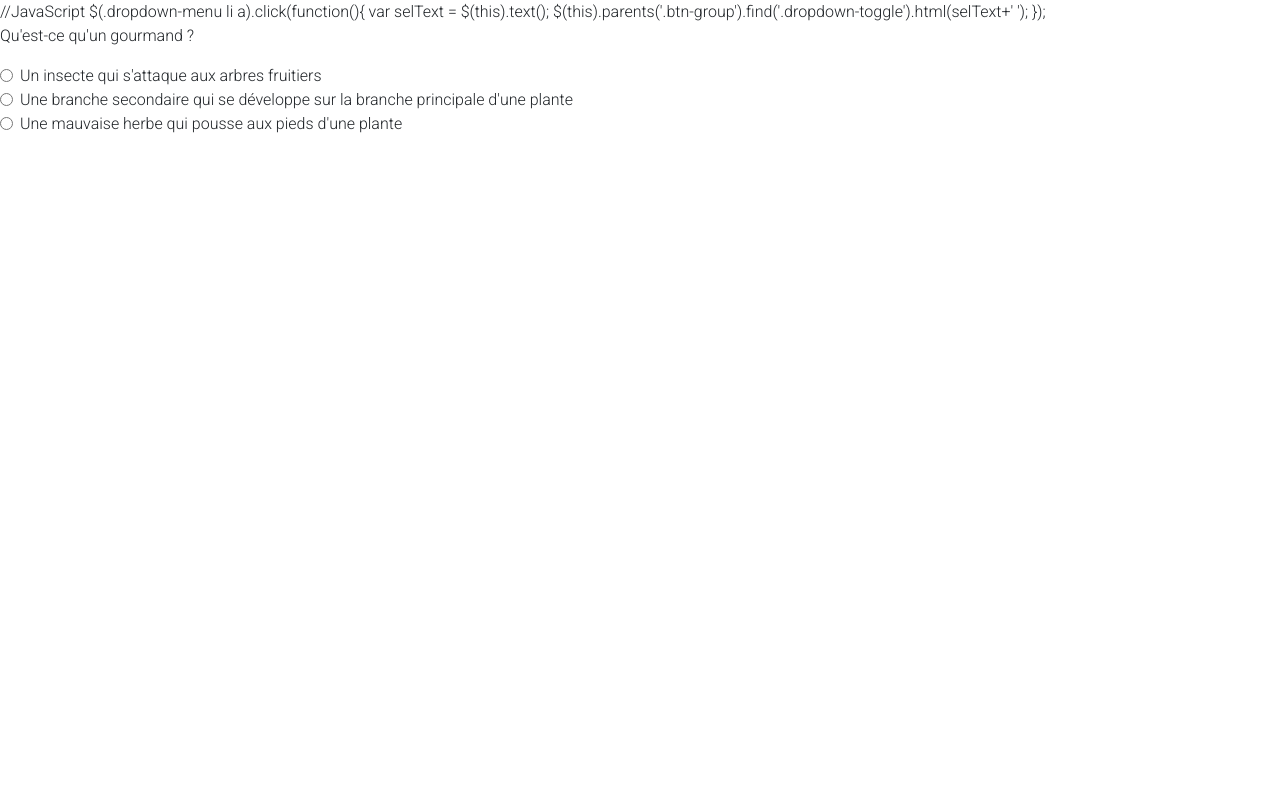
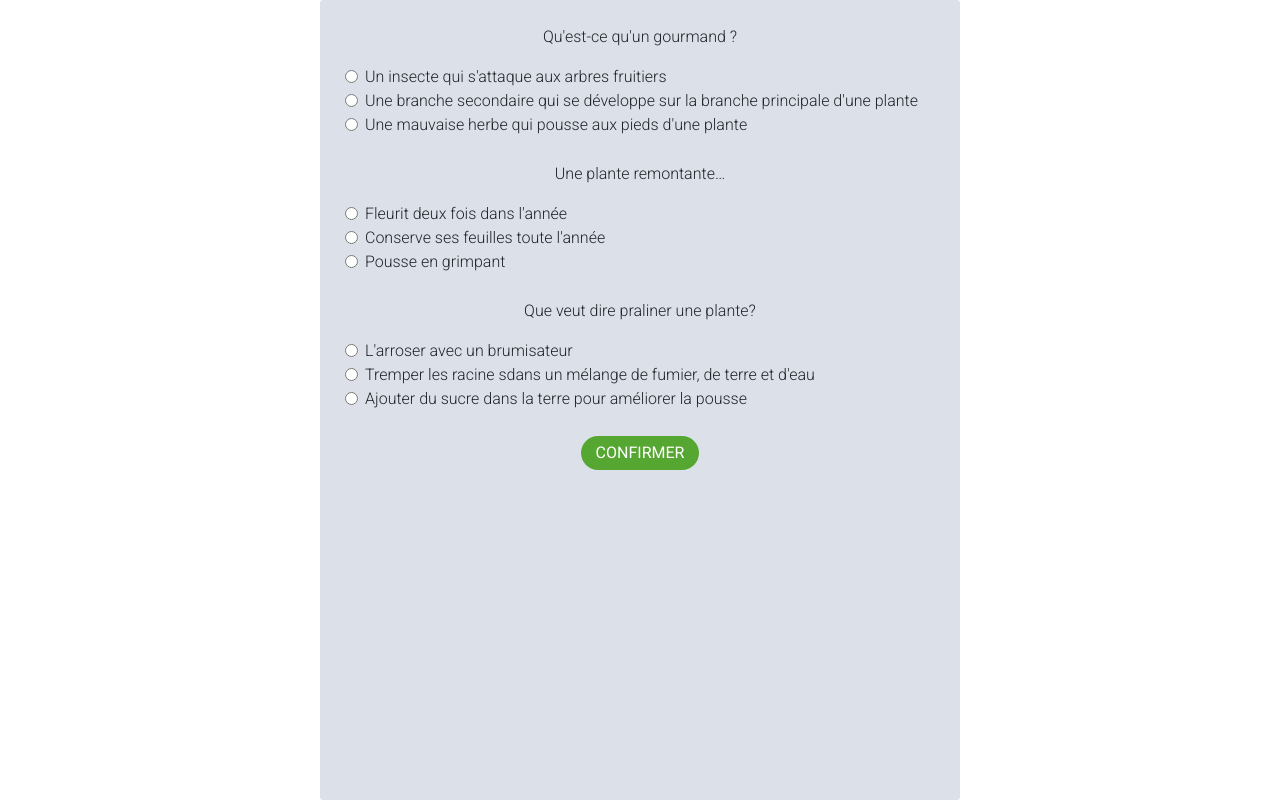
Before and after one commit to julietteustache/ProjetSiteWebPlanteFront, an Angular app: page /quizz-score in a window 1280 px wide. Built offline with nearby package versions, Linux system fonts and the light colour scheme.

Commit message:
page de quizz + modifs bouton

```diff
--- a/src/app/connexion/connexion.component.html
+++ b/src/app/connexion/connexion.component.html
@@ -36,7 +36,7 @@
     </div>
 
     <!-- Bouton valider -->
-    <button type="submit" class="btn btn-primary btn-block">Se connecter</button>
+    <button type="submit" class="button1">Se connecter</button>
 
     <!-- Lien pour s'inscrire -->
   <div class="text-center">
--- a/src/app/quizz-score/quizz-score.component.html
+++ b/src/app/quizz-score/quizz-score.component.html
@@ -1,42 +1,84 @@
 <div id="listequestions">
 
+<!-- ATTENTION : Utilisation des boutons radio -->
+<!-- Les réponses à une même question doivent avoir le même 'name' (on peut mettre un id différent) -->
+
 <!-- QUESTION 1-->
-<div id="question1">
-    <p>Qu'est-ce qu'un gourmand ?</p>
+<div class="question">
+    <p class="titreq">Qu'est-ce qu'un gourmand ?</p>
 
-<!-- Default radio -->
-<div class="form-check">
-    <input
-      class="form-check-input"
-      type="radio"
-      name="flexRadioDefault"
-      id="flexRadioDefault1"
-    />
+  <!-- Réponse 1_1 -->
+  <div class="form-check">
+    <input class="form-check-input" type="radio" id="q1_1" name="q1"/>
     <label class="form-check-label" for="flexRadioDefault1"> Un insecte qui s'attaque aux arbres fruitiers</label>
   </div>
 
-  <!-- Default checked radio -->
+  <!-- Réponse 1_2 -->
   <div class="form-check">
-    <input
-      class="form-check-input"
-      type="radio"
-      name="flexRadioDefault"
-      id="flexRadioDefault2"
-    />
+    <input class="form-check-input" type="radio" id="q1_2" name="q1"/>
     <label class="form-check-label" for="flexRadioDefault2"> Une branche secondaire qui se développe sur la branche principale d'une plante </label>
   </div>
 
-  <!-- Default radio -->
+  <!-- Réponse 1_3 -->
     <div class="form-check">
-    <input
-      class="form-check-input"
-      type="radio"
-      name="flexRadioDefault"
-      id="flexRadioDefault1"
-    />
+    <input class="form-check-input" type="radio" id="q1_3" name="q1"/>
     <label class="form-check-label" for="flexRadioDefault1"> Une mauvaise herbe qui pousse aux pieds d'une plante</label>
   </div>
+</div>
+
+
+<!------------------------------------------------------------------------------------------------------->
+<!-- QUESTION 2-->
+<div class="question">
+    <p class="titreq">Une plante remontante…</p>
+
+  <!-- Réponse 2_1 -->
+  <div class="form-check">
+    <input class="form-check-input" type="radio" id="q2_1" name="q2"/>
+    <label class="form-check-label" for="flexRadioDefault1">Fleurit deux fois dans l'année</label>
+  </div>
+
+  <!-- Réponse 2_2 -->
+  <div class="form-check">
+    <input class="form-check-input" type="radio" id="q2_2" name="q2"/>
+    <label class="form-check-label" for="flexRadioDefault2">Conserve ses feuilles toute l'année</label>
+  </div>
+
+  <!-- Réponse 2_3 -->
+    <div class="form-check">
+    <input class="form-check-input" type="radio" id="q2_3" name="q2"/>
+    <label class="form-check-label" for="flexRadioDefault1">Pousse en grimpant</label>
+  </div>
+</div>
+
+
+<!------------------------------------------------------------------------------------------------------->
+<!-- QUESTION 3-->
+<div class="question">
+    <p class="titreq">Que veut dire praliner une plante?</p>
+
+  <!-- Réponse 3_1 -->
+  <div class="form-check">
+    <input class="form-check-input" type="radio" id="q3_1" name="q3"/>
+    <label class="form-check-label" for="flexRadioDefault1">L'arroser avec un brumisateur</label>
+  </div>
+
+  <!-- Réponse 3_2 -->
+  <div class="form-check">
+    <input class="form-check-input" type="radio" id="q3_2" name="q3"/>
+    <label class="form-check-label" for="flexRadioDefault2">Tremper les racine sdans un mélange de fumier, de terre et d'eau</label>
+  </div>
+
+  <!-- Réponse 3_3 -->
+    <div class="form-check">
+    <input class="form-check-input" type="radio" id="q3_3" name="q3"/>
+    <label class="form-check-label" for="flexRadioDefault1">Ajouter du sucre dans la terre pour améliorer la pousse</label>
+  </div>
+</div>
+
+
+<!------------------------------------------------------------------------------------------------------->
+<!-- BOUTON VALIDER -->
+<button type="submit" class="button1">Confirmer</button>
 
 </div>
-
-</div>
--- a/src/index.html
+++ b/src/index.html
@@ -28,13 +28,6 @@
   <link rel="icon" type="image/x-icon" href="favicon.ico">
 
 
-  //JavaScript
-  $(.dropdown-menu li a).click(function(){
-  var selText = $(this).text();
-  $(this).parents('.btn-group').find('.dropdown-toggle').html(selText+' <span class=caret></span>');
-  });
-
-
 
 </head>
 <body>
--- a/src/styles.css
+++ b/src/styles.css
@@ -22,20 +22,23 @@
   .col-5{border : none;}
 
   .button1 {
-    display: inline-block;
+    /* Placement */
+    display: block;
+    margin: 0 auto ;
+
+    /* Style */
     padding: 5px 15px;
-    font-size: 12px;
+    font-size: 1rem;
     cursor: pointer;
     text-align: center;
     text-decoration: none;
+    text-transform: uppercase;
     outline: none;
     color: #fff;
-    background-color: #4CAF50;
+    background-color: #56A632;
     border: none;
     border-radius: 40px;
-    box-shadow: 0 3px #999;
-    margin-top: 150px ;
-
+    /* box-shadow: 0 3px #999; */
   }
 
   .button1:hover {background-color: #3e8e41}
@@ -69,6 +72,26 @@
 
 }
 
+
+/* PAGE QUIZZ */
 #listequestions{
+  position: absolute;
+  margin: auto;
+  top: 0;
+  right: 0;
+  bottom: 0;
+  left: 0;
+  width: 50%;
+  background-color:#DCE1E9;
+  border-radius: 3px;
+  padding: 25px;
+}
 
+.question{
+  margin-bottom : 25px;
 }
+
+.titreq {
+  text-align: center;
+}
+/* FIN PAGE QUIZZ */
```
